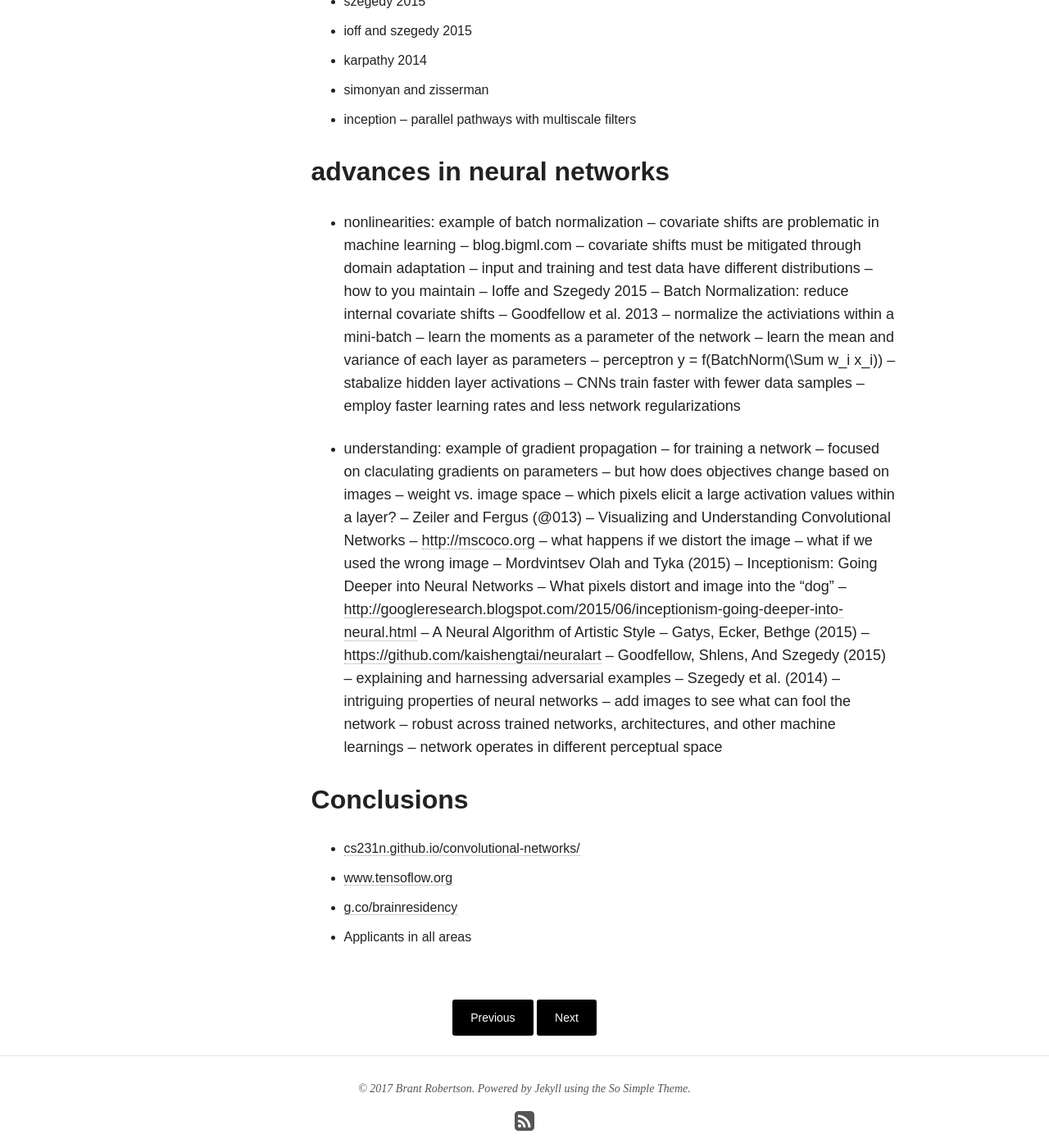
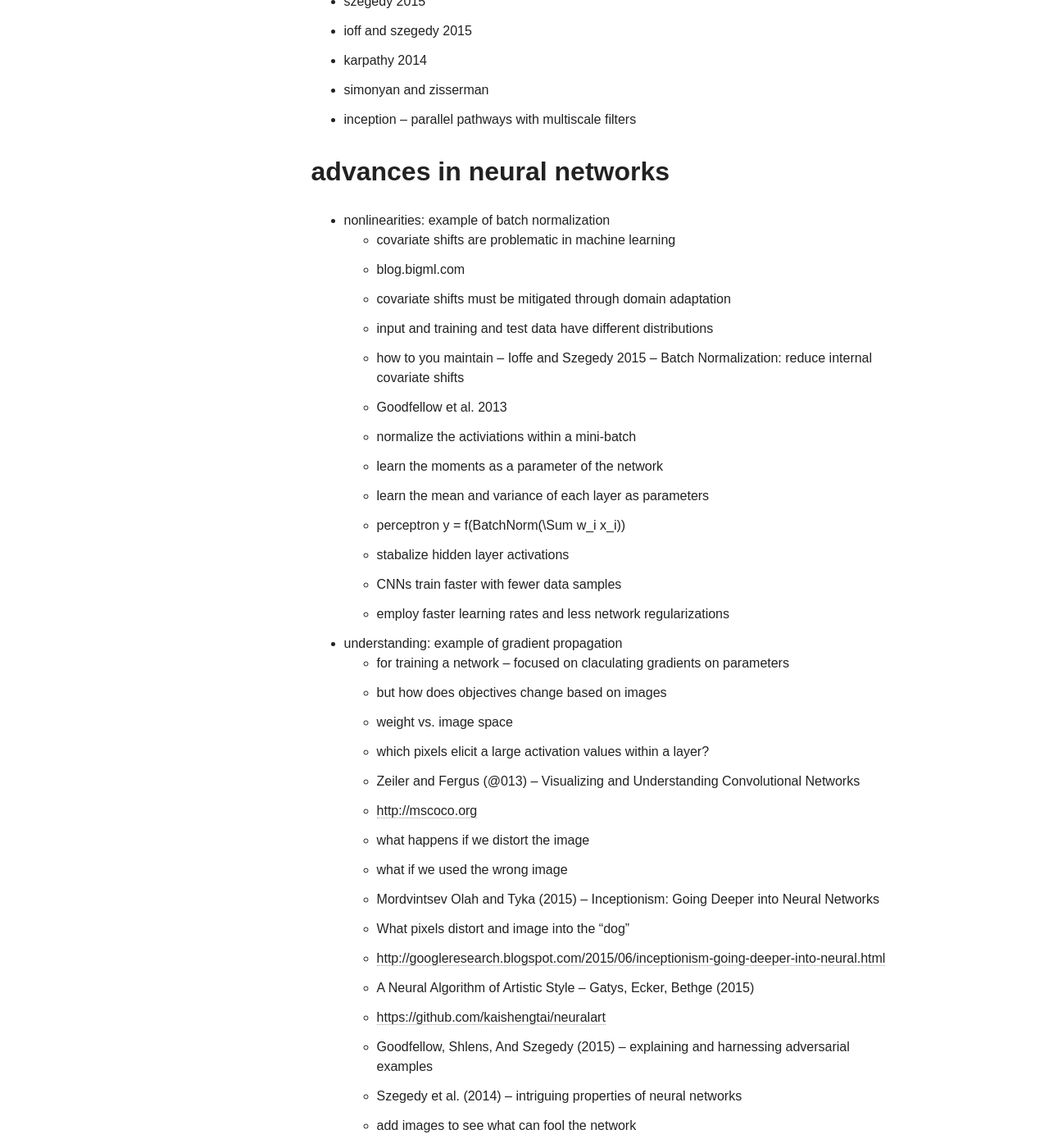
Before and after one commit to brantr/brantr.github.io, a Jekyll site: the page built from _posts/blog/2017-06-02-dl-talk-notes.md, in a window 1280 px wide and 1400 px high, scrolled down 3749 px. Shown: the whole window at 82% size. Built offline with Jekyll 4.4.1, drawn with Linux system fonts in a browser that asks for light colours; nearby versions of some CDN libraries; some of the changed text lies outside the part shown.

Commit message:
Edit Shlen talk notes.

```diff
--- a/_posts/blog/2017-06-02-dl-talk-notes.md
+++ b/_posts/blog/2017-06-02-dl-talk-notes.md
@@ -115,39 +115,39 @@ use_math: true
 
 ## advances in neural networks
 * nonlinearities: example of batch normalization
-  -- covariate shifts are problematic in machine learning
-  -- blog.bigml.com
-  -- covariate shifts must be mitigated through domain adaptation
-  -- input and training and test data have different distributions
-  -- how to you maintain -- Ioffe and Szegedy 2015 -- Batch Normalization: reduce internal covariate shifts
-  -- Goodfellow et al. 2013
-  -- normalize the activiations within a mini-batch
-  -- learn the moments as a parameter of the network
-  -- learn the mean and variance of each layer as parameters
-  -- perceptron y = f(BatchNorm(\Sum w_i x_i))
-  -- stabalize hidden layer activations
-  -- CNNs train faster with fewer data samples
-  -- employ faster learning rates and less network regularizations
+  - covariate shifts are problematic in machine learning
+  - blog.bigml.com
+  - covariate shifts must be mitigated through domain adaptation
+  - input and training and test data have different distributions
+  - how to you maintain -- Ioffe and Szegedy 2015 -- Batch Normalization: reduce internal covariate shifts
+  - Goodfellow et al. 2013
+  - normalize the activiations within a mini-batch
+  - learn the moments as a parameter of the network
+  - learn the mean and variance of each layer as parameters
+  - perceptron y = f(BatchNorm(\Sum w_i x_i))
+  - stabalize hidden layer activations
+  - CNNs train faster with fewer data samples
+  - employ faster learning rates and less network regularizations
 
 * understanding: example of gradient propagation
-  -- for training a network -- focused on claculating gradients on parameters
-  -- but how does objectives change based on images
-  -- weight vs. image space
-  -- which pixels elicit a large activation values within a layer?
-  -- Zeiler and Fergus (@013) -- Visualizing and Understanding Convolutional Networks
-  -- [http://mscoco.org](http://mscoco.org)
-  -- what happens if we distort the image
-  -- what if we used the wrong image
-  -- Mordvintsev Olah and Tyka (2015) -- Inceptionism: Going Deeper into Neural Networks
-  -- What pixels distort and image into the "dog"
-  -- [http://googleresearch.blogspot.com/2015/06/inceptionism-going-deeper-into-neural.html](http://googleresearch.blogspot.com/2015/06/inceptionism-going-deeper-into-neural.html)
-  -- A Neural Algorithm of Artistic Style -- Gatys, Ecker, Bethge (2015)
-  -- [https://github.com/kaishengtai/neuralart](https://github.com/kaishengtai/neuralart)
-  -- Goodfellow, Shlens, And Szegedy (2015) -- explaining and harnessing adversarial examples
-  -- Szegedy et al. (2014) -- intriguing properties of neural networks
-  -- add images to see what can fool the network
-  -- robust across trained networks, architectures, and other machine learnings
-  -- network operates in different perceptual space
+  - for training a network -- focused on claculating gradients on parameters
+  - but how does objectives change based on images
+  - weight vs. image space
+  - which pixels elicit a large activation values within a layer?
+  - Zeiler and Fergus (@013) -- Visualizing and Understanding Convolutional Networks
+  - [http://mscoco.org](http://mscoco.org)
+  - what happens if we distort the image
+  - what if we used the wrong image
+  - Mordvintsev Olah and Tyka (2015) -- Inceptionism: Going Deeper into Neural Networks
+  - What pixels distort and image into the "dog"
+  - [http://googleresearch.blogspot.com/2015/06/inceptionism-going-deeper-into-neural.html](http://googleresearch.blogspot.com/2015/06/inceptionism-going-deeper-into-neural.html)
+  - A Neural Algorithm of Artistic Style -- Gatys, Ecker, Bethge (2015)
+  - [https://github.com/kaishengtai/neuralart](https://github.com/kaishengtai/neuralart)
+  - Goodfellow, Shlens, And Szegedy (2015) -- explaining and harnessing adversarial examples
+  - Szegedy et al. (2014) -- intriguing properties of neural networks
+  - add images to see what can fool the network
+  - robust across trained networks, architectures, and other machine learnings
+  - network operates in different perceptual space
 
 ## Conclusions
 * [cs231n.github.io/convolutional-networks/](cs231n.github.io/convolutional-networks/)
```
Also changed, not shown: other parts of _posts/blog/2017-06-02-dl-talk-notes.md (+1 -1 lines).
